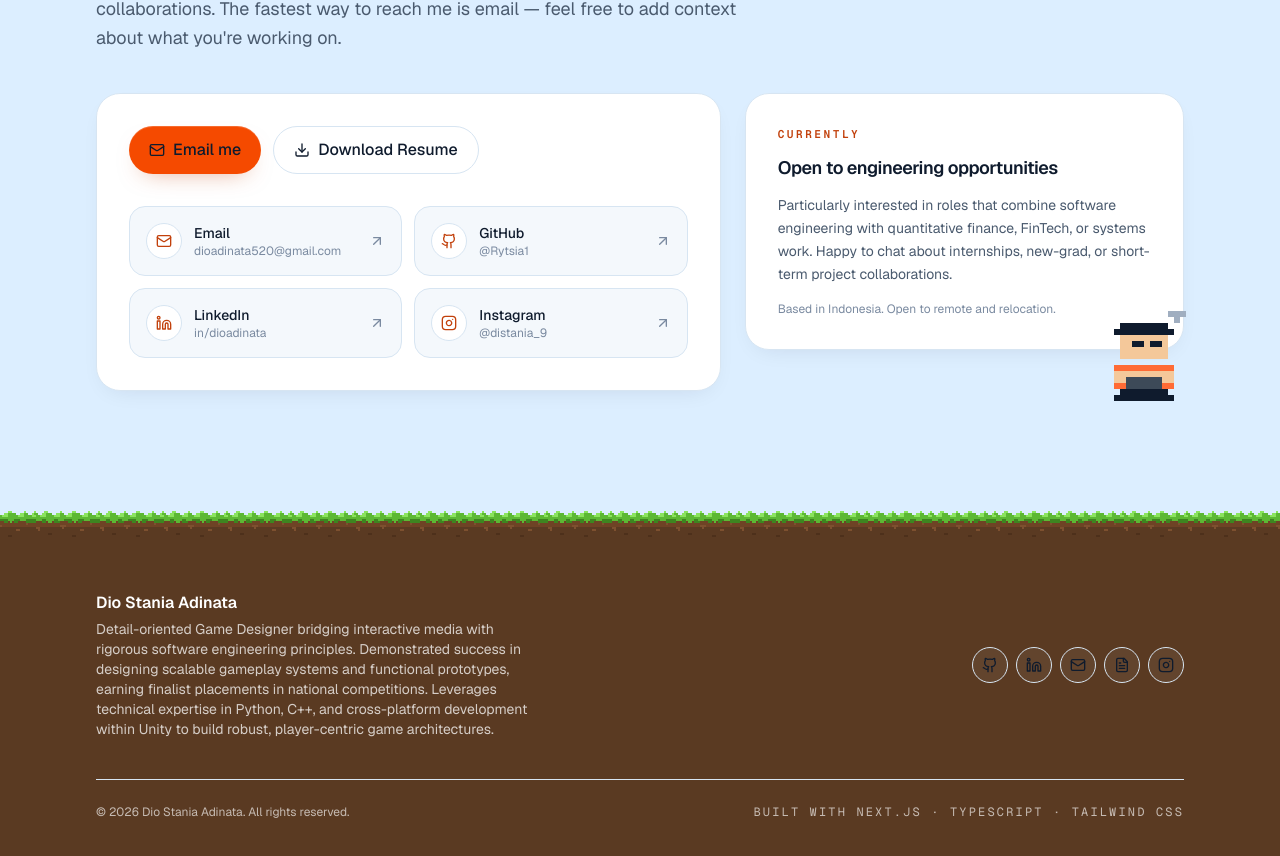
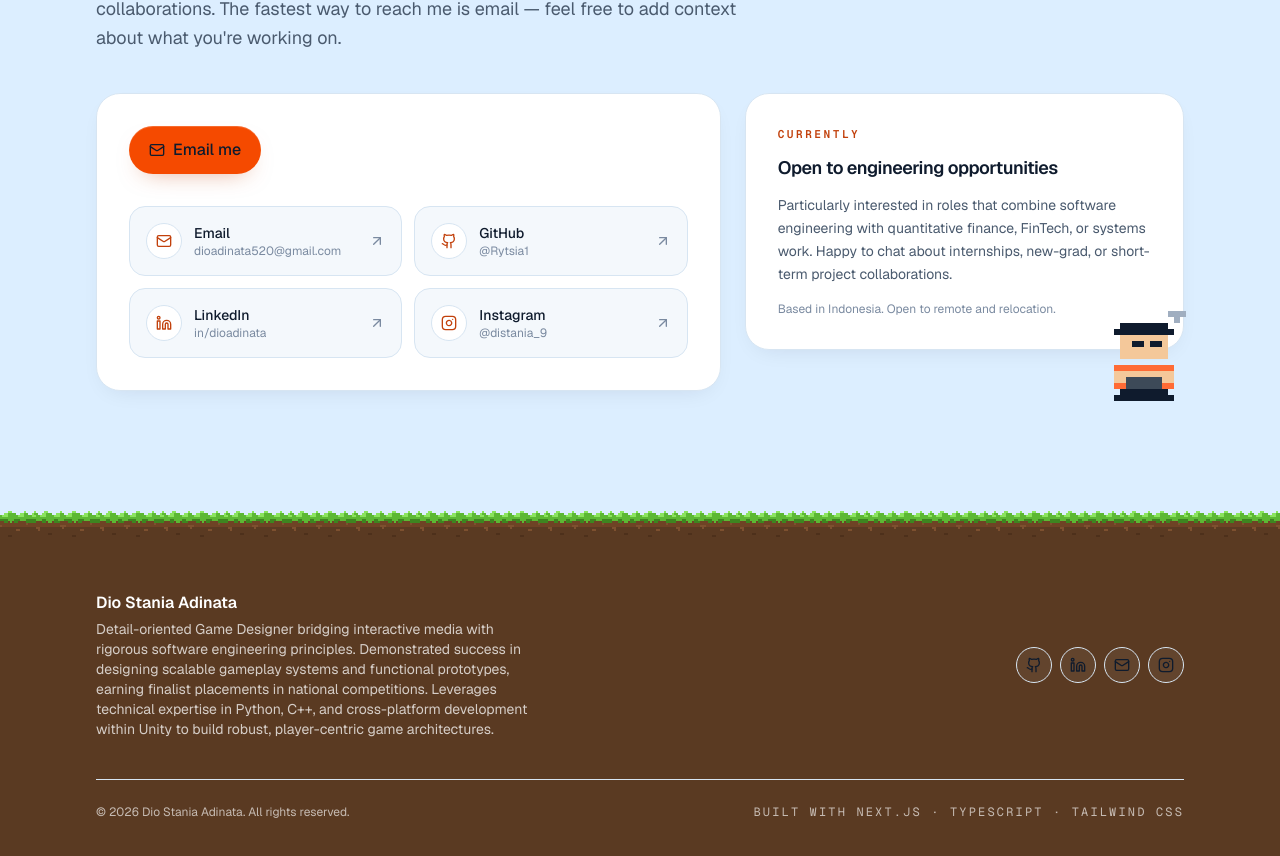
Before and after one commit to Rytsia1/dio-portfolio, a Next.js app: page / in a window 1280 px wide. Shown: the part 8099-8955 px from the top of the page. Built offline with nearby package versions, Linux system fonts and the light colour scheme; no server answers.

Commit message:
feat: add Footer and Contact sections with pixel-art decorations and social links

```diff
--- a/components/layout/Footer.tsx
+++ b/components/layout/Footer.tsx
@@ -1,4 +1,4 @@
-import { Github, Linkedin, Mail, FileText, Instagram } from "lucide-react";
+import { Github, Linkedin, Mail, Instagram } from "lucide-react";
 import { Container } from "@/components/ui/Container";
 import { profile } from "@/data/profile";
 
@@ -75,15 +75,6 @@ export function Footer() {
                   <Mail className="h-4 w-4" aria-hidden />
                 </a>
               </li>
-              <li>
-                <a
-                  href={profile.resumeUrl}
-                  aria-label={profile.resumeLabel}
-                  className="inline-flex h-9 w-9 items-center justify-center rounded-full border border-white/20 bg-white/5 text-white/85 transition-colors hover:border-white/40 hover:bg-white/10 hover:text-white"
-                >
-                  <FileText className="h-4 w-4" aria-hidden />
-                </a>
-              </li>
               {showInstagram && (
                 <li>
                   <a
--- a/components/sections/Contact.tsx
+++ b/components/sections/Contact.tsx
@@ -1,4 +1,4 @@
-import { Download, Github, Linkedin, Mail, Instagram, ArrowUpRight } from "lucide-react";
+import { Github, Linkedin, Mail, Instagram, ArrowUpRight } from "lucide-react";
 import { Section } from "@/components/ui/Section";
 import { Button } from "@/components/ui/Button";
 import { Reveal } from "@/components/ui/Reveal";
@@ -37,15 +37,6 @@ export function Contact() {
               >
                 <Mail className="h-4 w-4" aria-hidden />
                 Email me
-              </Button>
-              <Button
-                href={profile.resumeUrl}
-                variant="secondary"
-                size="lg"
-                aria-label={profile.resumeLabel}
-              >
-                <Download className="h-4 w-4" aria-hidden />
-                {profile.resumeLabel}
               </Button>
             </div>
 
```
